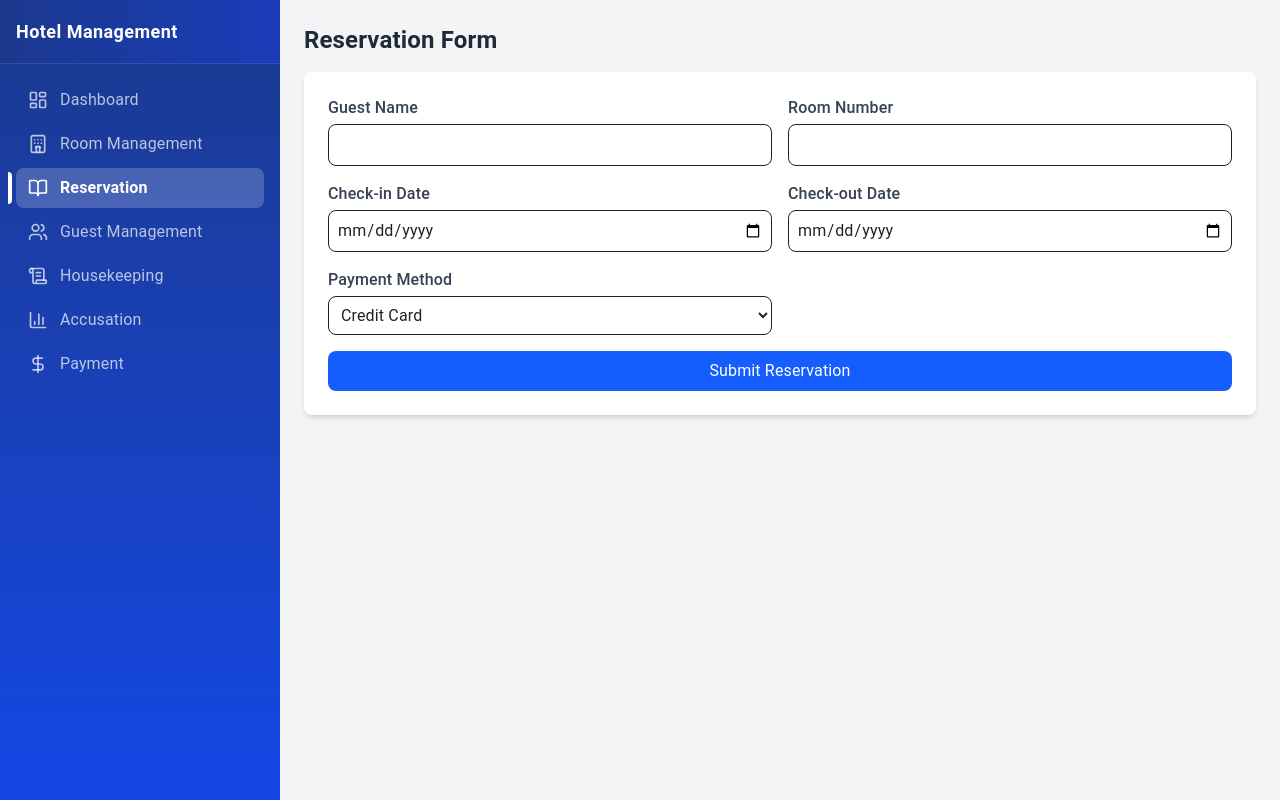
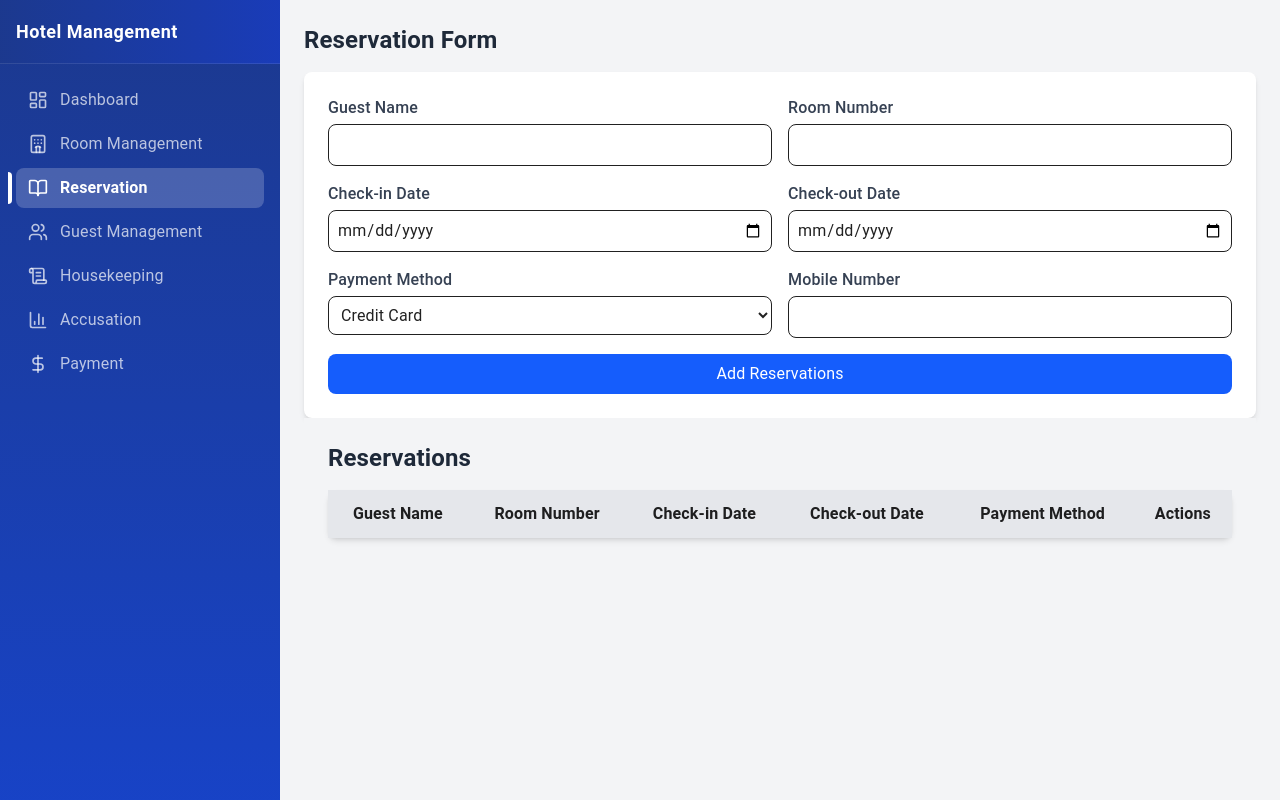
Before and after one commit to DonShanilka/hotel_management_system, a React (Vite) app: page /reservation in a window 1280 px wide. Shown: the top 800 px of the page. Built offline with nearby package versions, Linux system fonts and the light colour scheme.

Commit message:
create ReservationTable component

```diff
--- a/src/components/reservation/ReservationAddForm.tsx
+++ b/src/components/reservation/ReservationAddForm.tsx
@@ -1,10 +1,12 @@
 import React, { useState } from 'react';
+import ReservationTable from './ReservationTable';
 
 const ReservationAddForm: React.FC = () => {
   const [guestName, setGuestName] = useState('');
   const [roomNumber, setRoomNumber] = useState('');
   const [checkInDate, setCheckInDate] = useState('');
   const [checkOutDate, setCheckOutDate] = useState('');
+  const [mobile, setMobile] = useState('');
   const [paymentMethod, setPaymentMethod] = useState('Credit Card');
   const [reservationList, setReservationList] = useState<any[]>([]);
   const [editIndex, setEditIndex] = useState<number | null>(null);
@@ -18,6 +20,7 @@ const ReservationAddForm: React.FC = () => {
       checkInDate,
       checkOutDate,
       paymentMethod,
+      mobile,
     };
 
     if (editIndex !== null) {
@@ -35,34 +38,24 @@ const ReservationAddForm: React.FC = () => {
     setCheckInDate('');
     setCheckOutDate('');
     setPaymentMethod('Credit Card');
+    setMobile('');
   };
 
   const handleDelete = (index: number) => {
     setReservationList(reservationList.filter((_, i) => i !== index));
   };
 
-  const updateReservation = () => {
-    if (editIndex === null) return;
+  const updateReservation = (index: number) => {
 
-    const updatedReservation = {
-      guestName,
-      roomNumber,
-      checkInDate,
-      checkOutDate,
-      paymentMethod,
-    };
+    const updatedList = reservationList[index];
 
-    const updatedList = [...reservationList];
-    updatedList[editIndex] = updatedReservation;
-    setReservationList(updatedList);
-
-    // Reset form fields after update
-    setGuestName('');
-    setRoomNumber('');
-    setCheckInDate('');
-    setCheckOutDate('');
-    setPaymentMethod('Credit Card');
-    setEditIndex(null);
+    setGuestName(updatedList.guestName);
+    setRoomNumber(updatedList.roomNumber);
+    setCheckInDate(updatedList.checkInDate);
+    setCheckOutDate(updatedList.checkOutDate);
+    setPaymentMethod(updatedList.paymentMethod);
+    setMobile(updatedList.mobile);
+    setEditIndex(index);
   };
 
 
@@ -129,15 +122,29 @@ const ReservationAddForm: React.FC = () => {
               <option value="Cash">Cash</option>
             </select>
           </div>
+
+          <div>
+            <label className="block text-gray-700 font-medium mb-1">Mobile Number</label>
+            <input
+              type="text"
+              value={mobile}
+              onChange={(e) => setMobile(e.target.value)}
+              className="w-full p-2 border rounded-lg"
+              required
+            />
+          </div>
         </div>
 
         <button
           type="submit"
-          className="mt-4 w-full bg-blue-600 text-white py-2 rounded-lg hover:bg-blue-700 transition"
+          className={`mt-4 w-full bg-blue-600 text-white py-2 rounded-lg hover:bg-blue-700 transition ${
+            editIndex !== null ? "bg-yellow-600 hover:bg-yellow-700" : "bg-blue-600 hover:bg-blue-700"
+          }`}
         >
-          Submit Reservation
+          {editIndex !== null ? "Update Reservations" : "Add Reservations"}
         </button>
       </form>
+      <ReservationTable reservations={reservationList} onDelete={handleDelete} onUpdate={updateReservation}/>
     </div>
   );
 };
```
